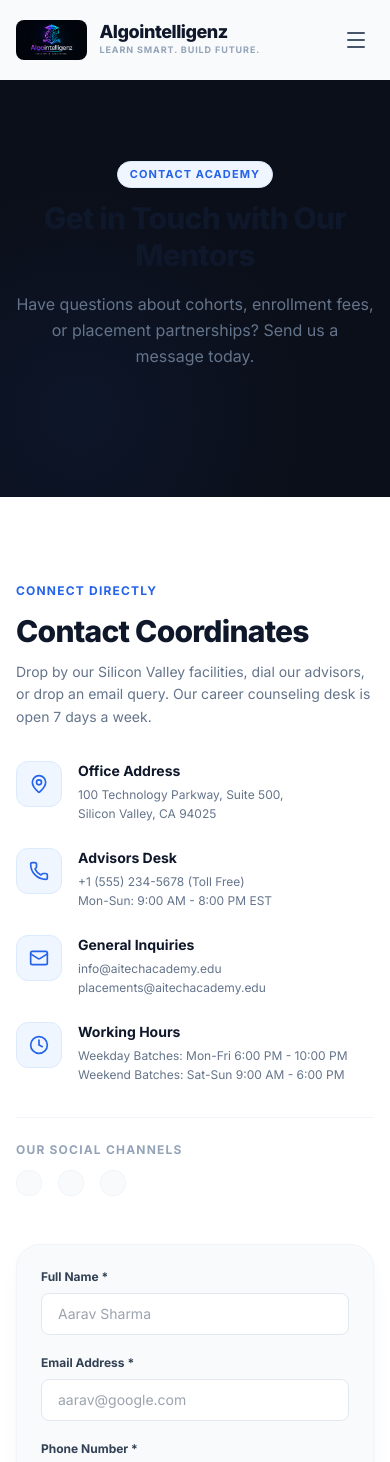
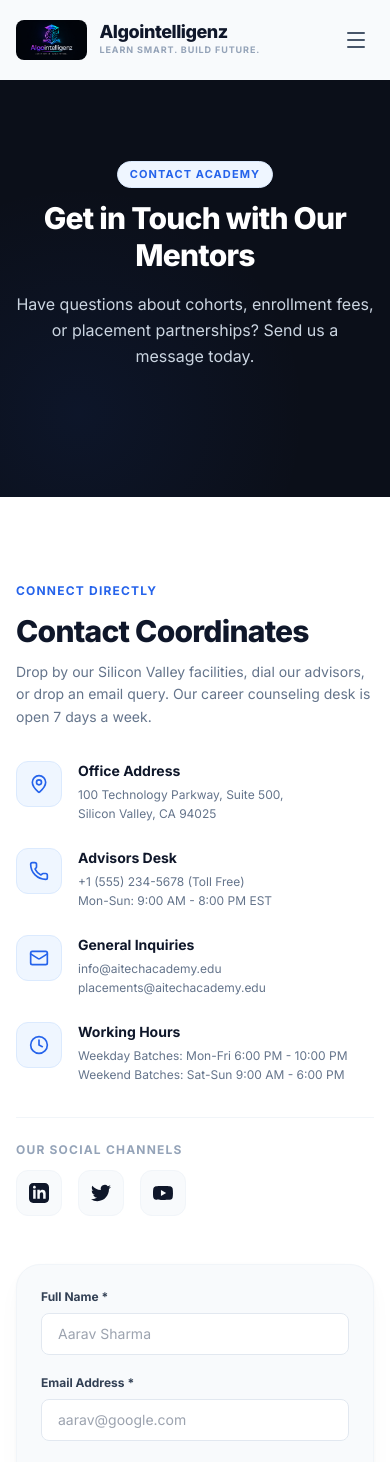
Before and after one commit to SaiGaneshKadali/Algointelligenz, a React (Vite) app: page /contact in a window 390 px wide. Shown: the top 1462 px of the page. Built offline with nearby package versions, Linux system fonts and the light colour scheme.

Commit message:
made changes

```diff
--- a/src/components/common/CourseCard.jsx
+++ b/src/components/common/CourseCard.jsx
@@ -76,7 +76,7 @@ export default function CourseCard({ course, showPrice = true }) {
         {course.mentor && (
           <div className="flex items-center space-x-3 mb-4 bg-slate-50 p-2.5 rounded-lg border border-slate-100">
             <div className="bg-slate-200 text-slate-600 p-1 rounded-full shrink-0">
-              <User className="h-4.5 w-4.5" />
+              <User className="h-4 w-4" />
             </div>
             <div className="text-[11px] truncate">
               <p className="font-semibold text-brand-primary">{course.mentor.name}</p>
--- a/src/components/common/SectionTitle.jsx
+++ b/src/components/common/SectionTitle.jsx
@@ -5,7 +5,8 @@ export default function SectionTitle({
   title,
   subtitle,
   align = 'center',
-  className = ''
+  className = '',
+  dark = false
 }) {
   const isCenter = align === 'center';
 
@@ -27,7 +28,9 @@ export default function SectionTitle({
         whileInView={{ opacity: 1, y: 0 }}
         viewport={{ once: true }}
         transition={{ delay: 0.1 }}
-        className="text-3xl sm:text-4xl font-extrabold text-brand-primary tracking-tight leading-tight"
+        className={`text-3xl sm:text-4xl font-extrabold tracking-tight leading-tight ${
+          dark ? 'text-white' : 'text-brand-primary'
+        }`}
       >
         {title}
       </motion.h2>
@@ -38,7 +41,9 @@ export default function SectionTitle({
           whileInView={{ opacity: 1, y: 0 }}
           viewport={{ once: true }}
           transition={{ delay: 0.2 }}
-          className="mt-4 text-base sm:text-lg text-slate-500 leading-relaxed font-normal"
+          className={`mt-4 text-base sm:text-lg leading-relaxed font-normal ${
+            dark ? 'text-slate-300' : 'text-slate-500'
+          }`}
         >
           {subtitle}
         </motion.p>
--- a/src/components/common/TestimonialCard.jsx
+++ b/src/components/common/TestimonialCard.jsx
@@ -18,7 +18,7 @@ export default function TestimonialCard({ testimonial }) {
         {/* Star Rating */}
         <div className="flex items-center space-x-1 mb-5">
           {[...Array(testimonial.rating || 5)].map((_, i) => (
-            <Star key={i} className="h-4.5 w-4.5 fill-amber-400 stroke-amber-400" />
+            <Star key={i} className="h-4 w-4 fill-amber-400 stroke-amber-400" />
           ))}
         </div>
 
--- a/src/pages/About.jsx
+++ b/src/pages/About.jsx
@@ -84,7 +84,7 @@ export default function About() {
             title="Pioneering the Future of Technical Education"
             subtitle="We are a premium IT training institute dedicated to raising the standard of software engineering globally."
             align="center"
-            className="text-white"
+            dark={true}
           />
         </div>
       </section>
--- a/src/pages/Contact.jsx
+++ b/src/pages/Contact.jsx
@@ -102,7 +102,7 @@ export default function Contact() {
             title="Get in Touch with Our Mentors"
             subtitle="Have questions about cohorts, enrollment fees, or placement partnerships? Send us a message today."
             align="center"
-            className="text-white"
+            dark={true}
           />
         </div>
       </section>
@@ -185,18 +185,18 @@ export default function Contact() {
               <div className="pt-6 border-t border-slate-100 space-y-3">
                 <h4 className="text-xs font-bold text-slate-400 uppercase tracking-widest">Our Social Channels</h4>
                 <div className="flex space-x-4">
-                  <a href="https://linkedin.com" target="_blank" rel="noreferrer" className="bg-slate-50 border border-slate-100 hover:bg-brand-secondary hover:text-white p-3 rounded-xl text-slate-500 transition-all duration-300 flex items-center justify-center">
-                    <svg className="h-4.5 w-4.5 fill-current" viewBox="0 0 24 24" xmlns="http://www.w3.org/2000/svg">
+                  <a href="https://linkedin.com" target="_blank" rel="noreferrer" className="bg-slate-50 border border-slate-100 hover:bg-brand-secondary hover:text-white p-3 rounded-xl text-slate-900 transition-all duration-300 flex items-center justify-center">
+                    <svg className="h-5 w-5 fill-current" viewBox="0 0 24 24" xmlns="http://www.w3.org/2000/svg">
                       <path d="M19 0h-14c-2.761 0-5 2.239-5 5v14c0 2.761 2.239 5 5 5h14c2.762 0 5-2.239 5-5v-14c0-2.761-2.238-5-5-5zm-11 19h-3v-11h3v11zm-1.5-12.268c-.966 0-1.75-.779-1.75-1.75s.784-1.75 1.75-1.75 1.75.779 1.75 1.75-.784 1.75-1.75 1.75zm13.5 12.268h-3v-5.604c0-3.368-4-3.113-4 0v5.604h-3v-11h3v1.765c1.396-2.586 7-2.777 7 2.476v6.759z"/>
                     </svg>
                   </a>
-                  <a href="https://twitter.com" target="_blank" rel="noreferrer" className="bg-slate-50 border border-slate-100 hover:bg-brand-secondary hover:text-white p-3 rounded-xl text-slate-500 transition-all duration-300 flex items-center justify-center">
-                    <svg className="h-4.5 w-4.5 fill-current" viewBox="0 0 24 24" xmlns="http://www.w3.org/2000/svg">
+                  <a href="https://twitter.com" target="_blank" rel="noreferrer" className="bg-slate-50 border border-slate-100 hover:bg-brand-secondary hover:text-white p-3 rounded-xl text-slate-900 transition-all duration-300 flex items-center justify-center">
+                    <svg className="h-5 w-5 fill-current" viewBox="0 0 24 24" xmlns="http://www.w3.org/2000/svg">
                       <path d="M23.953 4.57a10 10 0 01-2.825.775 4.958 4.958 0 002.163-2.723c-.951.555-2.005.959-3.127 1.184a4.92 4.92 0 00-8.384 4.482C7.69 8.095 4.067 6.13 1.64 3.162a4.822 4.822 0 00-.666 2.475c0 1.71.87 3.213 2.188 4.096a4.904 4.904 0 01-2.228-.616v.06a4.923 4.923 0 003.946 4.827 4.996 4.996 0 01-2.212.085 4.936 4.936 0 004.604 3.417 9.867 9.867 0 01-6.102 2.105c-.39 0-.779-.023-1.17-.067a13.995 13.995 0 007.557 2.209c9.053 0 13.998-7.496 13.998-13.985 0-.21 0-.42-.015-.63A9.935 9.935 0 0024 4.59z"/>
                     </svg>
                   </a>
-                  <a href="https://youtube.com" target="_blank" rel="noreferrer" className="bg-slate-50 border border-slate-100 hover:bg-brand-secondary hover:text-white p-3 rounded-xl text-slate-500 transition-all duration-300 flex items-center justify-center">
-                    <svg className="h-4.5 w-4.5 fill-current" viewBox="0 0 24 24" xmlns="http://www.w3.org/2000/svg">
+                  <a href="https://youtube.com" target="_blank" rel="noreferrer" className="bg-slate-50 border border-slate-100 hover:bg-brand-secondary hover:text-white p-3 rounded-xl text-slate-900 transition-all duration-300 flex items-center justify-center">
+                    <svg className="h-5 w-5 fill-current" viewBox="0 0 24 24" xmlns="http://www.w3.org/2000/svg">
                       <path d="M23.498 6.163a3.003 3.003 0 00-2.11-2.11C19.518 3.545 12 3.545 12 3.545s-7.518 0-9.388.507a3.003 3.003 0 00-2.11 2.11C0 8.033 0 12 0 12s0 3.967.502 5.837a3.003 3.003 0 002.11 2.11c1.87.507 9.388.507 9.388.507s7.518 0 9.388-.507a3.003 3.003 0 002.11-2.11C24 15.967 24 12 24 12s0-3.967-.502-5.837zM9.545 15.568V8.432L15.818 12l-6.273 3.568z"/>
                     </svg>
                   </a>
@@ -371,10 +371,10 @@ export default function Contact() {
                     className="w-full px-6 py-4.5 flex items-center justify-between font-bold text-sm text-brand-primary hover:text-brand-secondary transition-colors"
                   >
                     <span className="flex items-center gap-3">
-                      <HelpCircle className="h-4.5 w-4.5 text-slate-400" />
+                      <HelpCircle className="h-5 w-5 text-slate-400" />
                       {faq.question}
                     </span>
-                    {isOpen ? <Minus className="h-4.5 w-4.5 text-brand-secondary shrink-0" /> : <Plus className="h-4.5 w-4.5 text-brand-secondary shrink-0" />}
+                    {isOpen ? <Minus className="h-5 w-5 text-brand-secondary shrink-0" /> : <Plus className="h-5 w-5 text-brand-secondary shrink-0" />}
                   </button>
 
                   <AnimatePresence initial={false}>
--- a/src/pages/Courses.jsx
+++ b/src/pages/Courses.jsx
@@ -84,7 +84,7 @@ export default function Courses() {
             <div className="lg:col-span-5 relative">
               <label htmlFor="search" className="sr-only">Search Courses</label>
               <div className="absolute inset-y-0 left-0 pl-3.5 flex items-center pointer-events-none text-slate-400">
-                <Search className="h-4.5 w-4.5" />
+                <Search className="h-5 w-5" />
               </div>
               <input
                 id="search"
--- a/src/pages/Home.jsx
+++ b/src/pages/Home.jsx
@@ -221,7 +221,7 @@ export default function Home() {
                 className="bg-brand-secondary hover:bg-blue-700 text-white font-semibold px-8 py-3.5 rounded-lg text-sm transition-all shadow-secondary-shadow hover:shadow-premium flex items-center justify-center gap-2 group"
               >
                 Book Free Consultation
-                <ArrowRight className="h-4.5 w-4.5 group-hover:translate-x-1 transition-transform" />
+                <ArrowRight className="h-5 w-5 group-hover:translate-x-1 transition-transform" />
               </motion.button>
             </Link>
 
--- a/src/pages/Placements.jsx
+++ b/src/pages/Placements.jsx
@@ -72,7 +72,7 @@ export default function Placements() {
             title="Accelerating High-Growth Careers"
             subtitle="Explore our verified career statistics, alumni placements, salary indicators, and dedicated hiring frameworks."
             align="center"
-            className="text-white"
+            dark={true}
           />
         </div>
       </section>
```
Also changed, not shown: src/components/home/Hero.jsx (+6 -6 lines).
